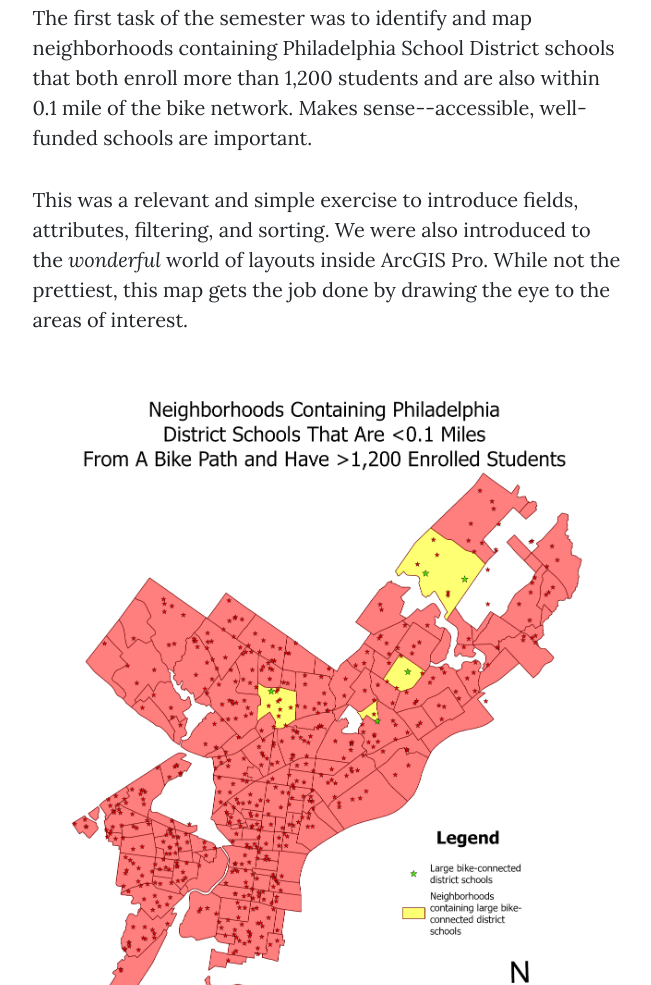
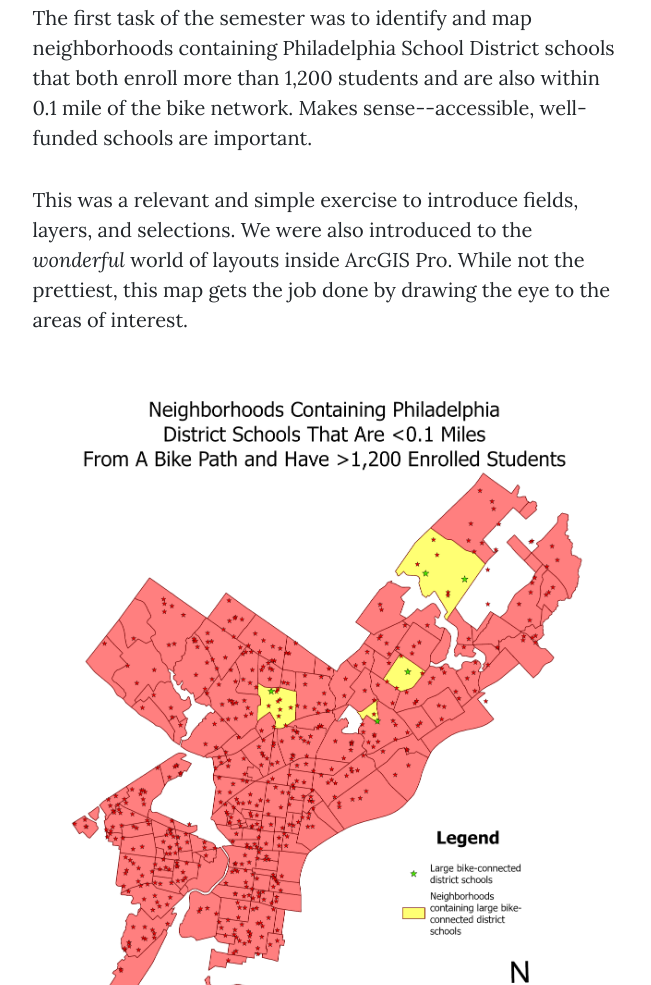
Before and after one commit to volkovae1/volkovae1, a plain HTML site: page post.html in a window 1280 px wide. Shown: the part 868-1853 px from the top of the page, without its empty margins (313-964 px from the left). Drawn offline with nearby package versions, Linux system fonts and the light colour scheme.

Commit message:
Update post.html

```diff
--- a/post.html
+++ b/post.html
@@ -60,7 +60,7 @@
                         toddler. Here's a summary of my progression:</p>
                         <h2 class="section-heading">Baby's First Steps</h2>
                         <p>The first task of the semester was to identify and map neighborhoods containing Philadelphia School District schools that both enroll more than 1,200 students and are also within 0.1 mile of the bike network. Makes sense--accessible, well-funded schools are important.</p>
-                        <p>This was a relevant and simple exercise to introduce fields, attributes, filtering, and sorting. We were also introduced to the <i>wonderful</i> world of layouts inside ArcGIS Pro. While not the prettiest, this map gets the job done by drawing the eye to the areas of interest.</p>
+                        <p>This was a relevant and simple exercise to introduce fields, layers, and selections. We were also introduced to the <i>wonderful</i> world of layouts inside ArcGIS Pro. While not the prettiest, this map gets the job done by drawing the eye to the areas of interest.</p>
                         <a><img class="img-fluid" src="assets/img/Layout1.png" alt="..." /></a>
                         <h3><i>Skills I used for this problem:</i></h3>
                         <p>&#x2022; Using Attribute SQL queries—I used this for selecting schools that enrolled more than 1,200 students</p>
```
